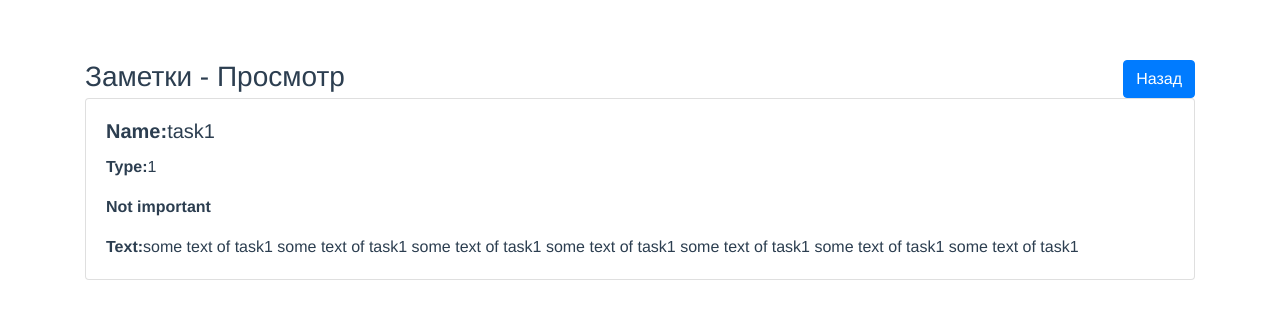
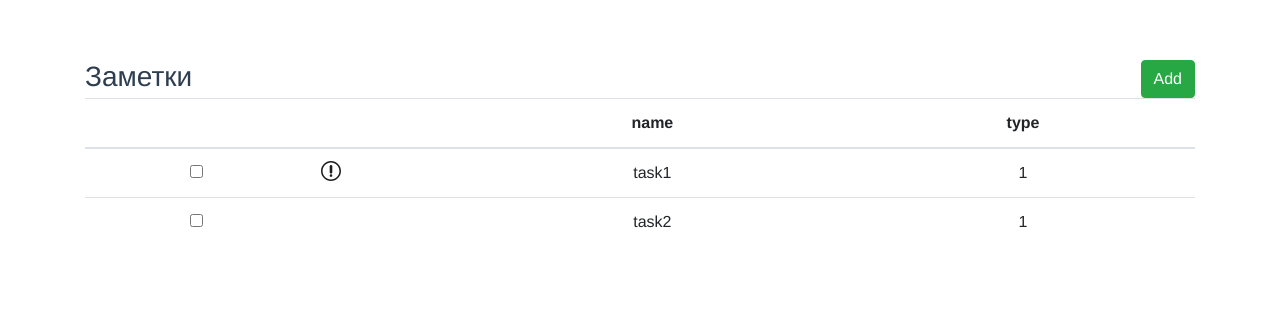
Before and after one commit to CatherineChernogor/vue-note-app, a Vue app: page / in a window 1280 px wide. Shown: the top 316 px of the page. Built offline with nearby package versions, Linux system fonts and the light colour scheme.

Commit message:
fix vue-router

```diff
--- a/src/App.vue
+++ b/src/App.vue
@@ -1,17 +1,12 @@
 <template>
   <div id="app" class="container-sm">
-    <ViewElement msg="Welcome to Your Vue.js App" />
+    <router-view />
   </div>
 </template>
 
 <script>
-import ViewElement from "./components/ViewElement.vue";
-
 export default {
   name: "App",
-  components: {
-    ViewElement,
-  },
 };
 </script>
 
--- a/src/main.js
+++ b/src/main.js
@@ -1,20 +1,30 @@
 import Vue from 'vue'
 import VueRouter from 'vue-router'
 import App from './App.vue'
+import NoteList from './components/NoteList.vue';
+import ViewElement from './components/ViewElement.vue';
+import CreateElement from './components/CreateElement.vue';
+Vue.use(VueRouter);
 
 Vue.config.productionTip = false
+
+const router = new VueRouter({
+  routes: [
+    {
+      path: '/create',
+      component: CreateElement
+    },
+    {
+      path: '/',
+      component: NoteList
+    },
+    {
+      path: '/view',
+      component: ViewElement
+    }]
+})
 
 new Vue({
   router,
   render: h => h(App),
 }).$mount('#app')
-
-const Create = { template: '<div>create</div>' }
-
-const routes = [
-  { path: '/create', component: Create },
-]
-
-const router = new VueRouter({
-  routes
-})
```
